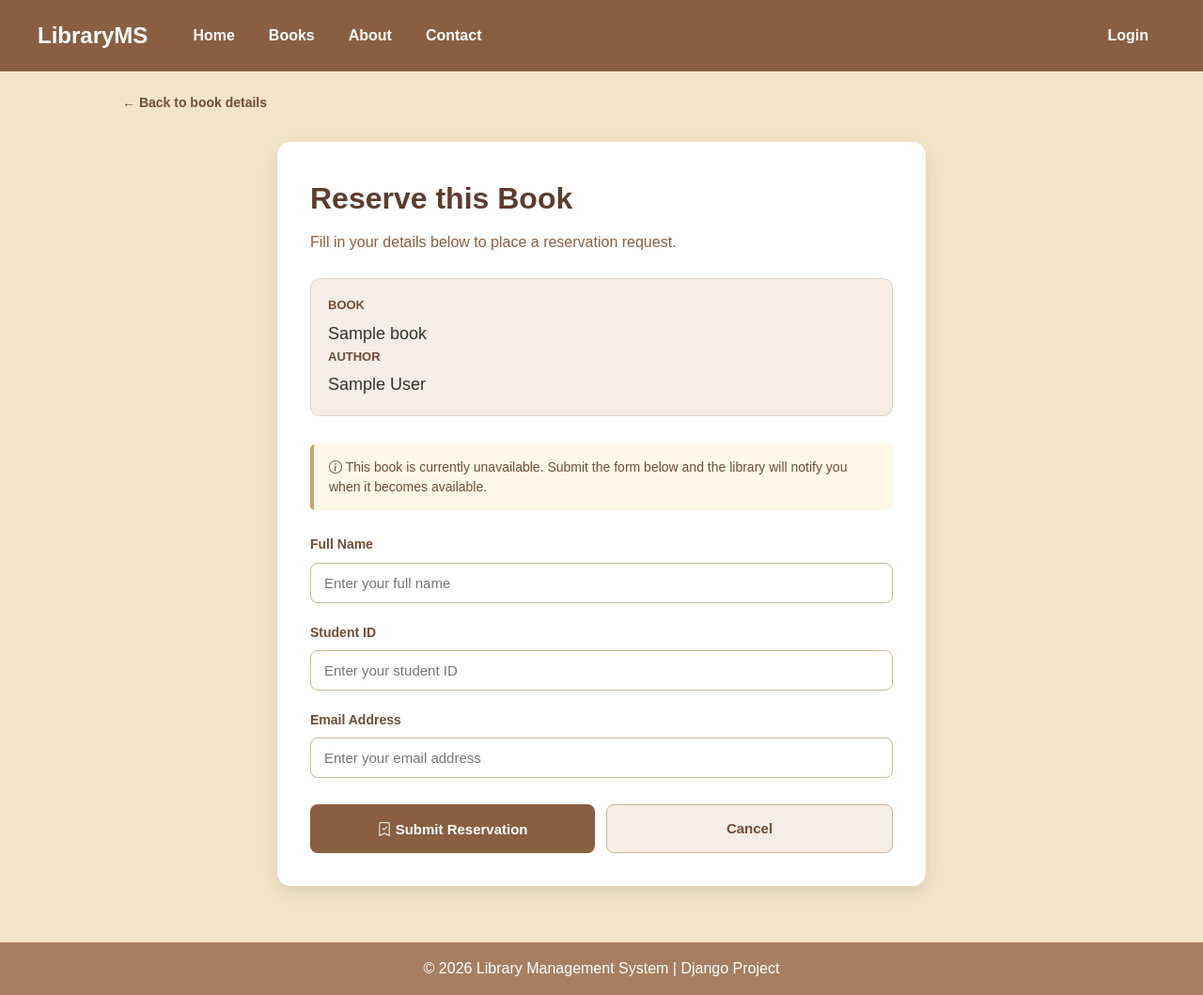
After one commit to nehabasnet/library_management_system, a Django app: page /books/1/reserve/ in a window 1280 px wide. The commit adds this page. Shown: the whole page at 94% size. Run offline with Django 5.2, Linux system fonts and the light colour scheme; tables that the repository leaves empty hold one stand-in row (values such as "Sample post").

Commit message:
Reservations fixation

```diff
--- a/library_management/templates/library/book_detail.html
+++ b/library_management/templates/library/book_detail.html
@@ -276,6 +276,7 @@
         <span class="status-badge status-unavailable">Not Available</span>
         <a href="{% url 'reserve_book' book.pk %}" class="btn btn-read" style="margin-top: 10px; display: inline-block;">
            Reserve this Book
+        </a>
         {% endif %}
 
         <div class="action-buttons">
--- /dev/null
+++ b/library_management/templates/library/reserve_book.html
@@ -0,0 +1,329 @@
+{% load static %}
+<!doctype html>
+<html lang="en">
+<head>
+    <meta charset="UTF-8" />
+    <meta name="viewport" content="width=device-width, initial-scale=1.0" />
+
+    <title>Reserve {{ book.title }} — LibraryMS</title>
+
+    <link rel="preconnect" href="https://fonts.googleapis.com">
+    <link rel="preconnect" href="https://fonts.gstatic.com" crossorigin>
+
+    <link
+        href="https://fonts.googleapis.com/css2?family=Caveat:wght@400..700&display=swap"
+        rel="stylesheet"
+    />
+
+    <link
+        href="https://cdn.jsdelivr.net/npm/bootstrap-icons@1.10.5/font/bootstrap-icons.css"
+        rel="stylesheet"
+    />
+
+    <link rel="stylesheet" href="{% static 'css/style.css' %}" />
+
+    <style>
+        * {
+            margin: 0;
+            padding: 0;
+            box-sizing: border-box;
+            font-family: Arial, sans-serif;
+        }
+
+        body {
+            background-color: #f3e4c9;
+        }
+
+        .breadcrumb {
+            padding: 20px 40px 0;
+            max-width: 1100px;
+            margin: 0 auto;
+        }
+
+        .breadcrumb a {
+            color: #6f4e37;
+            text-decoration: none;
+            font-weight: bold;
+            font-size: 14px;
+        }
+
+        .breadcrumb a:hover {
+            text-decoration: underline;
+        }
+
+        .reservation-wrapper {
+            max-width: 750px;
+            margin: 30px auto 60px;
+            padding: 0 30px;
+        }
+
+        .reservation-card {
+            background: white;
+            border-radius: 14px;
+            padding: 35px;
+            box-shadow: 0 6px 18px rgba(0, 0, 0, 0.1);
+        }
+
+        .reservation-card h1 {
+            color: #5c3d2e;
+            font-size: 32px;
+            margin-bottom: 8px;
+        }
+
+        .subtitle {
+            color: #8a5f41;
+            margin-bottom: 25px;
+            font-size: 16px;
+        }
+
+        .book-info {
+            background: #f5ede6;
+            border: 1px solid #e0d5c8;
+            border-radius: 10px;
+            padding: 18px;
+            margin-bottom: 30px;
+        }
+
+        .book-info strong {
+            display: block;
+            color: #6f4e37;
+            font-size: 13px;
+            text-transform: uppercase;
+            margin-bottom: 5px;
+        }
+
+        .book-info span {
+            color: #333;
+            font-size: 18px;
+        }
+
+        .form-group {
+            margin-bottom: 20px;
+        }
+
+        .form-group label {
+            display: block;
+            color: #6f4e37;
+            font-weight: bold;
+            font-size: 14px;
+            margin-bottom: 8px;
+        }
+
+        .form-group input {
+            width: 100%;
+            padding: 12px 14px;
+            border: 1px solid #c9b99a;
+            border-radius: 8px;
+            font-size: 15px;
+            outline: none;
+            background-color: #fff;
+        }
+
+        .form-group input:focus {
+            border-color: #8a5f41;
+            box-shadow: 0 0 0 2px rgba(138, 95, 65, 0.1);
+        }
+
+        .button-row {
+            display: flex;
+            gap: 12px;
+            margin-top: 28px;
+        }
+
+        .btn {
+            display: inline-block;
+            text-decoration: none;
+            text-align: center;
+            padding: 13px 20px;
+            border-radius: 8px;
+            font-weight: bold;
+            font-size: 15px;
+            cursor: pointer;
+            border: none;
+            transition: 0.3s;
+        }
+
+        .btn-submit {
+            background-color: #8a5f41;
+            color: white;
+            flex: 1;
+        }
+
+        .btn-submit:hover {
+            background-color: #5a3e2b;
+        }
+
+        .btn-back {
+            background-color: #f5ede6;
+            color: #6f4e37;
+            border: 1px solid #c9b99a;
+            flex: 1;
+        }
+
+        .btn-back:hover {
+            background-color: #e9dcc9;
+        }
+
+        .notice {
+            background-color: #fff8e8;
+            border-left: 4px solid #c9a66b;
+            padding: 14px 16px;
+            margin-bottom: 25px;
+            border-radius: 5px;
+            color: #6f4e37;
+            font-size: 14px;
+            line-height: 1.5;
+        }
+
+        footer {
+            margin-top: 50px;
+            background-color: #a77f60;
+            color: white;
+            text-align: center;
+            padding: 15px;
+        }
+
+        @media (max-width: 768px) {
+            .reservation-wrapper {
+                padding: 0 20px;
+            }
+
+            .reservation-card {
+                padding: 25px;
+            }
+
+            .button-row {
+                flex-direction: column;
+            }
+        }
+    </style>
+</head>
+
+<body>
+
+    <nav>
+        <div class="nav-left">
+            <h1>LibraryMS</h1>
+
+            <ul>
+                <li><a href="{% url 'home' %}">Home</a></li>
+                <li><a href="{% url 'books' %}">Books</a></li>
+                <li><a href="{% url 'about' %}">About</a></li>
+                <li><a href="{% url 'contact' %}">Contact</a></li>
+            </ul>
+        </div>
+
+        <a href="{% url 'login' %}" class="login-btn">Login</a>
+    </nav>
+
+
+    <div class="breadcrumb">
+        <a href="{% url 'book_detail' book.pk %}">
+            &larr; Back to book details
+        </a>
+    </div>
+
+
+    <div class="reservation-wrapper">
+
+        <div class="reservation-card">
+
+            <h1>Reserve this Book</h1>
+
+            <p class="subtitle">
+                Fill in your details below to place a reservation request.
+            </p>
+
+
+            <div class="book-info">
+                <strong>Book</strong>
+                <span>{{ book.title }}</span>
+
+                <br>
+
+                <strong>Author</strong>
+                <span>{{ book.author }}</span>
+            </div>
+
+
+            <div class="notice">
+                <i class="bi bi-info-circle"></i>
+                This book is currently unavailable. Submit the form below
+                and the library will notify you when it becomes available.
+            </div>
+
+
+            <form method="POST">
+
+                {% csrf_token %}
+
+                <div class="form-group">
+                    <label for="full_name">Full Name</label>
+
+                    <input
+                        type="text"
+                        id="full_name"
+                        name="full_name"
+                        placeholder="Enter your full name"
+                        required
+                    >
+                </div>
+
+
+                <div class="form-group">
+                    <label for="student_id">Student ID</label>
+
+                    <input
+                        type="text"
+                        id="student_id"
+                        name="student_id"
+                        placeholder="Enter your student ID"
+                        required
+                    >
+                </div>
+
+
+                <div class="form-group">
+                    <label for="email">Email Address</label>
+
+                    <input
+                        type="email"
+                        id="email"
+                        name="email"
+                        placeholder="Enter your email address"
+                        required
+                    >
+                </div>
+
+
+                <div class="button-row">
+
+                    <button type="submit" class="btn btn-submit">
+                        <i class="bi bi-bookmark-check"></i>
+                        Submit Reservation
+                    </button>
+
+                    <a
+                        href="{% url 'book_detail' book.pk %}"
+                        class="btn btn-back"
+                    >
+                        Cancel
+                    </a>
+
+                </div>
+
+            </form>
+
+        </div>
+
+    </div>
+
+
+    <footer>
+        <p>
+            &copy; {% now "Y" %} Library Management System | Django Project
+        </p>
+    </footer>
+
+</body>
+</html>
```
